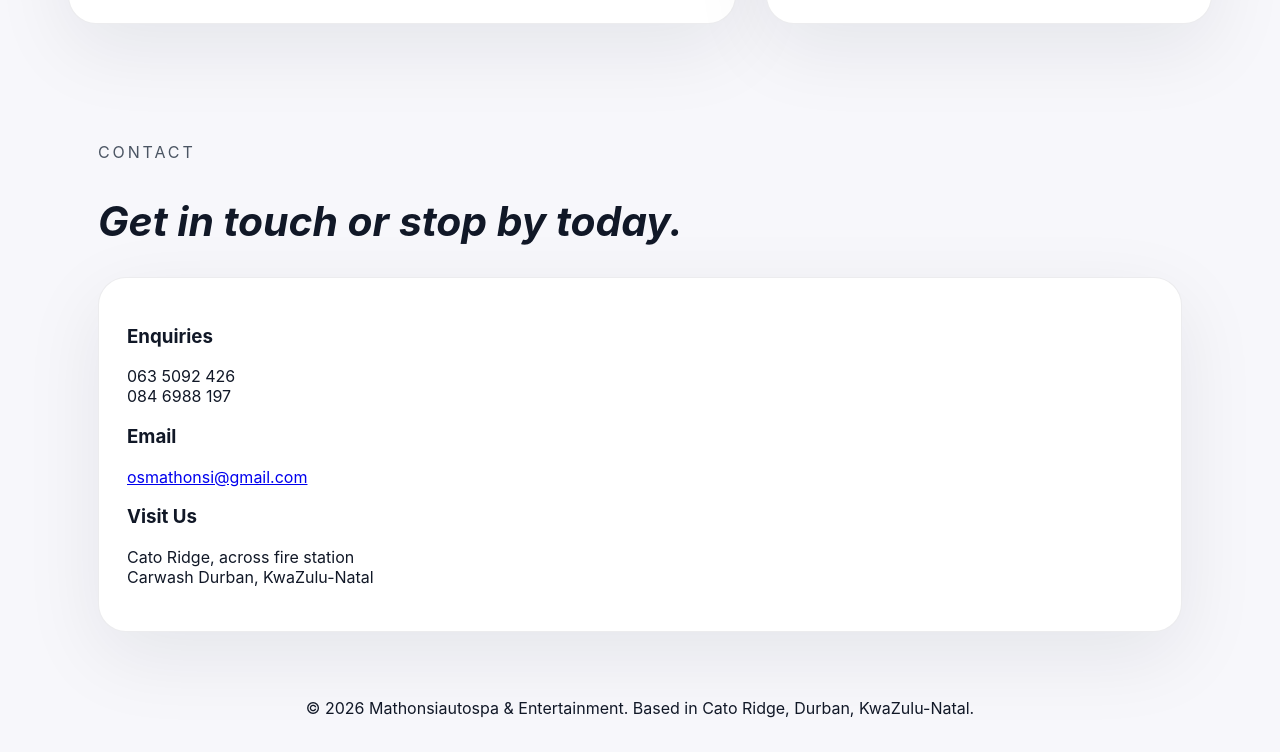
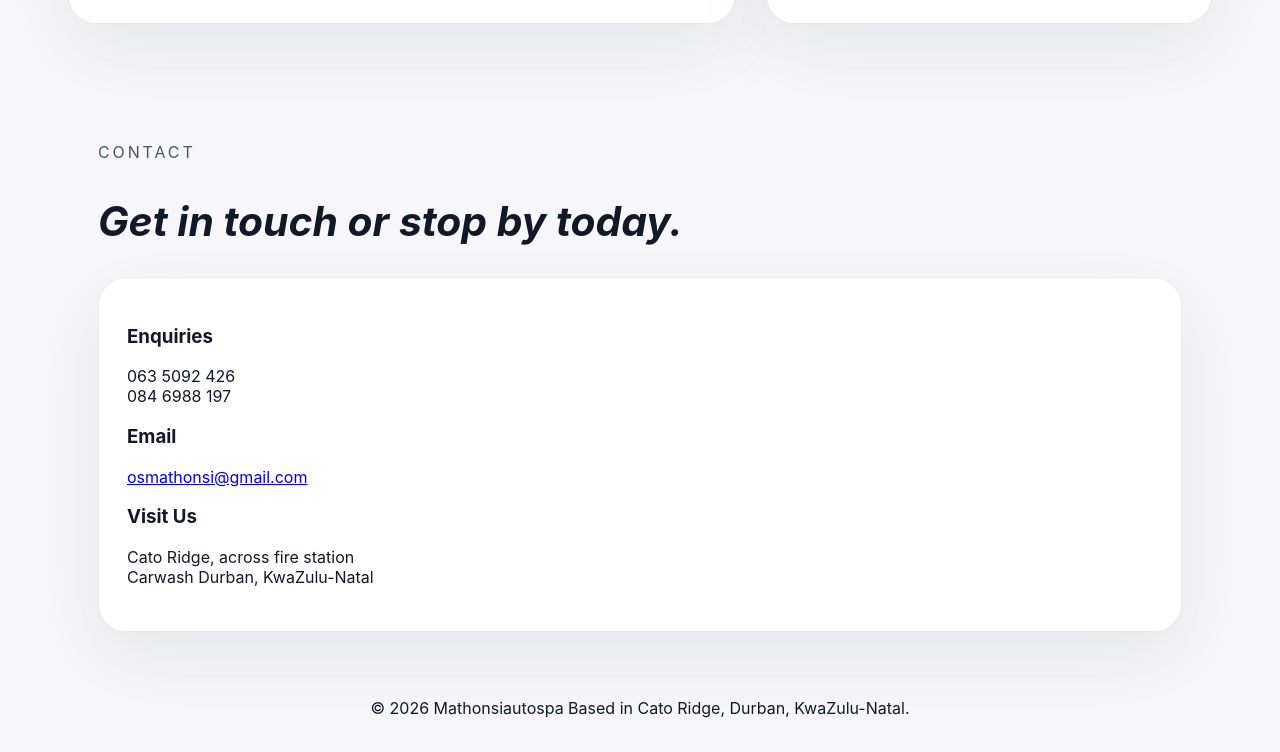
Before and after one commit to Lunganimkhonto/mathonsiautospa, a website: page index.html in a window 1280 px wide. Shown: the part 4382-5134 px from the top of the page. Drawn offline with Linux system fonts and the light colour scheme.

Commit message:
removed ent

```diff
--- a/index.html
+++ b/index.html
@@ -4,7 +4,7 @@
 <head>
     <meta charset="UTF-8" />
     <meta name="viewport" content="width=device-width, initial-scale=1.0" />
-    <title>Mathonsiautospa & Entertainment</title>
+    <title>Mathonsiautospa</title>
     <link rel="stylesheet" href="styles.css" />
 </head>
 
@@ -278,7 +278,7 @@
         </main>
 
         <footer class="site-footer">
-            <p align="center">© 2026 Mathonsiautospa & Entertainment. Based in Cato Ridge, Durban, KwaZulu-Natal.</p>
+            <p align="center">© 2026 Mathonsiautospa Based in Cato Ridge, Durban, KwaZulu-Natal.</p>
         </footer>
     </div>
     <script src="script.js"></script>
```
